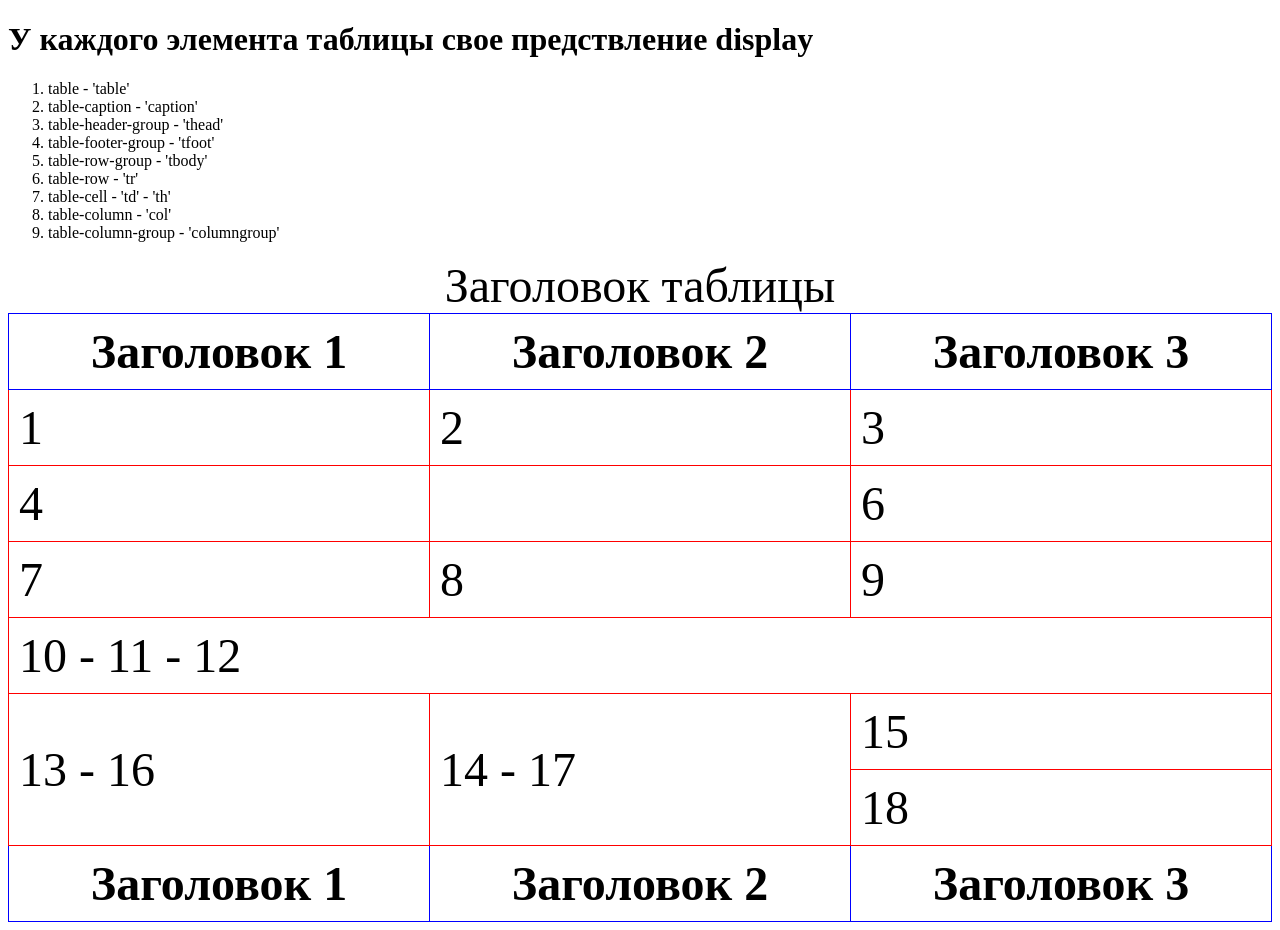
After one commit to LexusAlex/tasks, a PHP site: page /css/properties/blockModel/display/table.html in a window 1280 px wide. The commit adds this page. Run offline with PHP 8.4, Linux system fonts and the light colour scheme.

Commit message:
css display

```diff
--- a/css/properties/blockModel/display/2.html
+++ b/css/properties/blockModel/display/inline.html
@@ -11,6 +11,7 @@
 </head>
 <body>
     <h1>По умолчанию устанавиливается у элемента этот тип</h1>
+    <h1>Если элемент является обтекаемым (имеет float), в этом случае, он по умолчанию принимает значение «block» и становится блочным.</h1>
     <h1>Ширина определяется по содержимому</h1>
     <span class="i1">элемент</span>
     <span class="i1">элемент</span>
--- /dev/null
+++ b/css/properties/blockModel/display/table.html
@@ -0,0 +1,84 @@
+<!DOCTYPE html>
+<html lang="en">
+<head>
+    <meta charset="UTF-8">
+    <title>Display:table and etc</title>
+    <style>
+        table{
+            border: 1px solid green;
+            font-size: 3em;
+            width: 100%;
+            height: 500px;
+            border-spacing: 14px;/*расстояние между ячейками*/
+            empty-cells: hide; /*Не показывать пустые ячейки*/
+            border-collapse: collapse; /*схлопнуть таблицу без зазаров*/
+        }
+        table thead tr th, table tfoot tr th{border: 1px solid blue; padding: 10px}
+        table tbody tr td {border: 1px solid red;padding: 10px}
+
+        caption{
+            caption-side: top;
+        }
+    </style>
+</head>
+<body>
+ <h1>У каждого элемента таблицы свое предствление display</h1>
+<ol>
+    <li>table - 'table'</li>
+    <li>table-caption - 'caption'</li>
+    <li>table-header-group - 'thead'</li>
+    <li>table-footer-group - 'tfoot'</li>
+    <li>table-row-group - 'tbody'</li>
+    <li>table-row - 'tr'</li>
+    <li>table-cell - 'td' - 'th'</li>
+    <li>table-column - 'col'</li>
+    <li>table-column-group - 'columngroup'</li>
+</ol>
+
+<table>
+    <caption>Заголовок таблицы</caption>
+    <thead>
+    <tr>
+        <th>Заголовок 1</th>
+        <th>Заголовок 2</th>
+        <th>Заголовок 3</th>
+    </tr>
+    </thead>
+    <tfoot>
+    <tr>
+        <th>Заголовок 1</th>
+        <th>Заголовок 2</th>
+        <th>Заголовок 3</th>
+    </tr>
+    </tfoot>
+    <tbody>
+    <tr>
+        <td>1</td>
+        <td>2</td>
+        <td>3</td>
+    </tr>
+    <tr>
+        <td>4</td>
+        <td></td>
+        <td>6</td>
+    </tr>
+    <tr>
+        <td>7</td>
+        <td>8</td>
+        <td>9</td>
+    </tr>
+    <tr>
+        <td colspan="3">10 - 11 - 12</td>
+    </tr>
+    <tr>
+        <td rowspan="2">13 - 16</td>
+        <td rowspan="2">14 - 17</td>
+        <td>15</td>
+    </tr>
+    <tr>
+        <td>18</td>
+    </tr>
+    </tbody>
+</table>
+</body>
+</html>
```
Also changed, not shown: css/properties/blockModel/display/flex.html (added, +37 -0 lines), css/properties/blockModel/display/list-item.html (added, +35 -0 lines), css/properties/blockModel/display/none.html (added, +22 -0 lines), index.php (+7 -3 lines), css/properties/blockModel/display/block.html (renamed from css/properties/blockModel/display/1.html), css/properties/blockModel/display/inline-block.html (renamed from css/properties/blockModel/display/3.html), css/properties/blockModel/images/flex.png (added).
